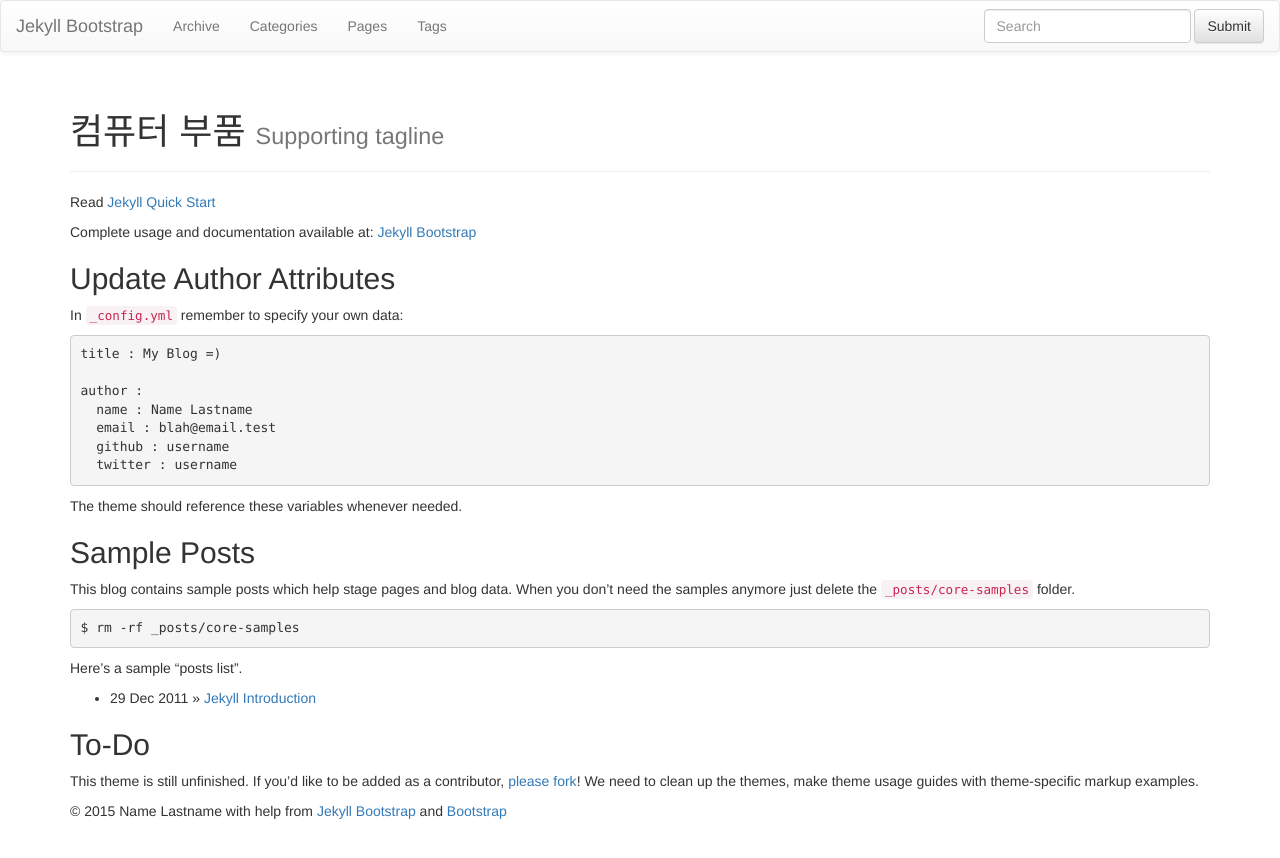
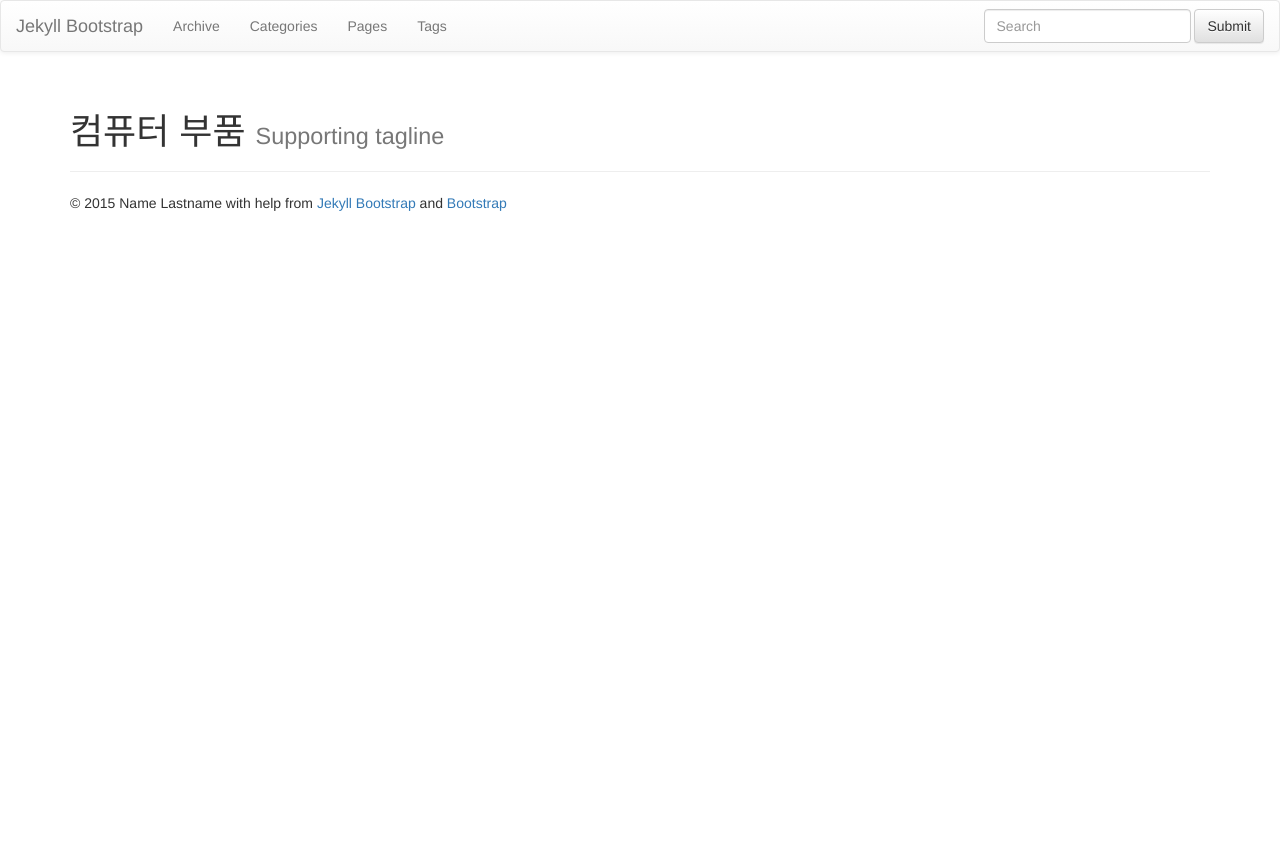
Before and after one commit to kutchoiwjun92/kutchoiwjun92.github.com, a Jekyll site: the page built from index.md, in a window 1280 px wide. Shown: the top 858 px of the page. Built offline with Jekyll 4.4.1, drawn with Linux system fonts in a browser that asks for light colours; nearby versions of some CDN libraries; library files that are not in the unit come from our copies.

Commit message:
Update index.md

```diff
--- a/index.md
+++ b/index.md
@@ -3,42 +3,3 @@
 title: 컴퓨터 부품
 tagline: Supporting tagline
 ---
-{% include JB/setup %}
-
-Read [Jekyll Quick Start](http://jekyllbootstrap.com/usage/jekyll-quick-start.html)
-
-Complete usage and documentation available at: [Jekyll Bootstrap](http://jekyllbootstrap.com)
-
-## Update Author Attributes
-
-In `_config.yml` remember to specify your own data:
-
-    title : My Blog =)
-
-    author :
-      name : Name Lastname
-      email : blah@email.test
-      github : username
-      twitter : username
-
-The theme should reference these variables whenever needed.
-
-## Sample Posts
-
-This blog contains sample posts which help stage pages and blog data.
-When you don't need the samples anymore just delete the `_posts/core-samples` folder.
-
-    $ rm -rf _posts/core-samples
-
-Here's a sample "posts list".
-
-<ul class="posts">
-  {% for post in site.posts %}
-    <li><span>{{ post.date | date_to_string }}</span> &raquo; <a href="{{ BASE_PATH }}{{ post.url }}">{{ post.title }}</a></li>
-  {% endfor %}
-</ul>
-
-## To-Do
-
-This theme is still unfinished. If you'd like to be added as a contributor, [please fork](http://github.com/plusjade/jekyll-bootstrap)!
-We need to clean up the themes, make theme usage guides with theme-specific markup examples.
```
